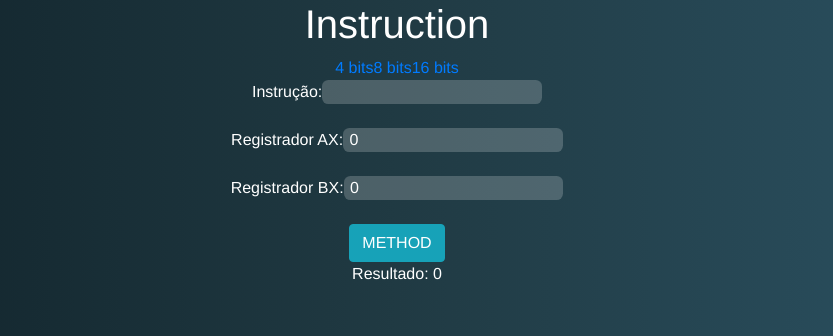
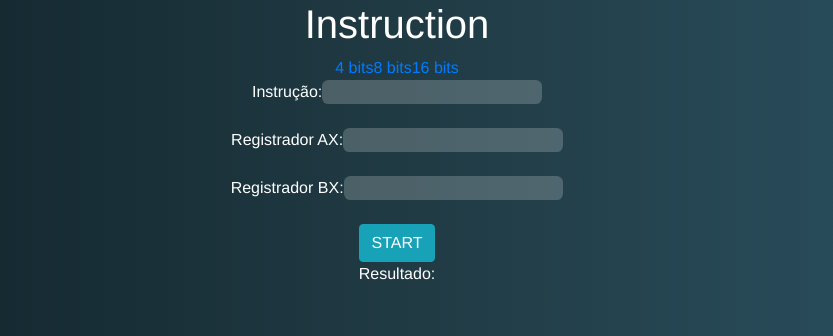
Before and after one commit to lucasemanuel8/web-cpu, a Vue app: page / in a window 1280 px wide. Shown: the top 336 px of the page, without its empty margins (243-1076 px from the left). Built offline with nearby package versions, Linux system fonts and the light colour scheme.

Commit message:
Ajustando instruçoes

```diff
--- a/src/components/Instruction.vue
+++ b/src/components/Instruction.vue
@@ -17,7 +17,7 @@
                 <label for="registrador_bx">Registrador BX:</label>
                 <input v-model="reg_bx" type="text" class="reg" maxlength="4">
             </div>
-            <button v-on:click="select_instruction" type="button" class="btn btn-info">METHOD</button>
+            <button v-on:click="select_instruction" type="button" class="btn btn-info">START</button>
         </form>
         <p>Resultado: {{ result }}</p>
     </div>
@@ -28,53 +28,78 @@ export default {
     name: 'Instruction',
     data() {
         return {
-            reg_ax: 0,
-            reg_bx: 0,
-            result: 0,
+            reg_ax: '',
+            reg_bx: '',
+            result: '',
             instruction: '',
-            bits: 8,
+            bits: 4,
         };
     },
     mounted() {
     },
     methods: {
         select_instruction() {
-            this[this.instruction.toLowerCase()]();
+            try {
+                this.validate();
+                this[this.instruction.toLowerCase()]();
+            } catch (e) {
+                if(e instanceof TypeError)
+                    alert("Instrução Invalida!");
+            }
         },
         xor() {
-            this.result = this.convertToBin(this.convertToDec(this.reg_ax) ^ this.convertToDec(this.reg_bx));
+            this.result = this.compare("^");
         },
         and() {
-            this.result = this.convertToBin(this.convertToDec(this.reg_ax) & this.convertToDec(this.reg_bx));
+            this.result = this.compare("&");
         },
         nand() {
-            this.result = this.invertBits(this.convertToBin(this.convertToDec(this.reg_ax) & this.convertToDec(this.reg_bx)));
+            this.result = this.invertBits(this.compare("&"));
         },
         or() {
-            this.result = this.convertToBin(this.convertToDec(this.reg_ax) | this.convertToDec(this.reg_bx));
+            this.result = this.compare("|");
         },
         nor() {
-            this.result = this.invertBits(this.convertToBin(this.convertToDec(this.reg_ax) | this.convertToDec(this.reg_bx)));
+            this.result = this.invertBits(this.compare("|"));
         },
         xnor() {
-            this.result = this.invertBits(this.convertToBin(this.convertToDec(this.reg_ax) ^ this.convertToDec(this.reg_bx)));
+            this.result = this.invertBits(this.compare("^"));
+        },
+        validate() {
+            this.reg_ax = this.verifyNumber(this.reg_ax);
+            this.reg_bx = this.verifyNumber(this.reg_bx);
+        },
+        compare(operator) {
+            var reg_bx = this.reg_bx;
+            return this.reg_ax.split('').map(function (n, i) {
+                return eval(n + operator + reg_bx[i]);
+            }).join('');
+        },
+        verifyNumber(n) {
+            if (n.length < this.bits)
+                return this.setZerosInLeft(n);
+            return n;
+        },
+        setZerosInLeft(n) {
+            var len = n.length;
+            var x = n;
+            for (; len < this.bits; len++)
+                x = "0" + x.toString();
+            return x;
         },
         setBits(bits) {
             this.bits = bits;
             document.querySelectorAll(".reg").forEach(function (input) {
                 input.maxLength = bits;
             });
+            this.reg_bx = '';
+            this.reg_ax = '';
+            this.result = '';
         },
         invertBits(n) {
             return n.split('').map(function (x) {
                 return (1 - x).toString();
             }).join('');
-        },
-        convertToDec(n) {
-            return parseInt(n, 2).toString(10);
-        },
-        convertToBin(n) {
-            return (n >>> 0).toString(2);
         },
     },
 }
```
